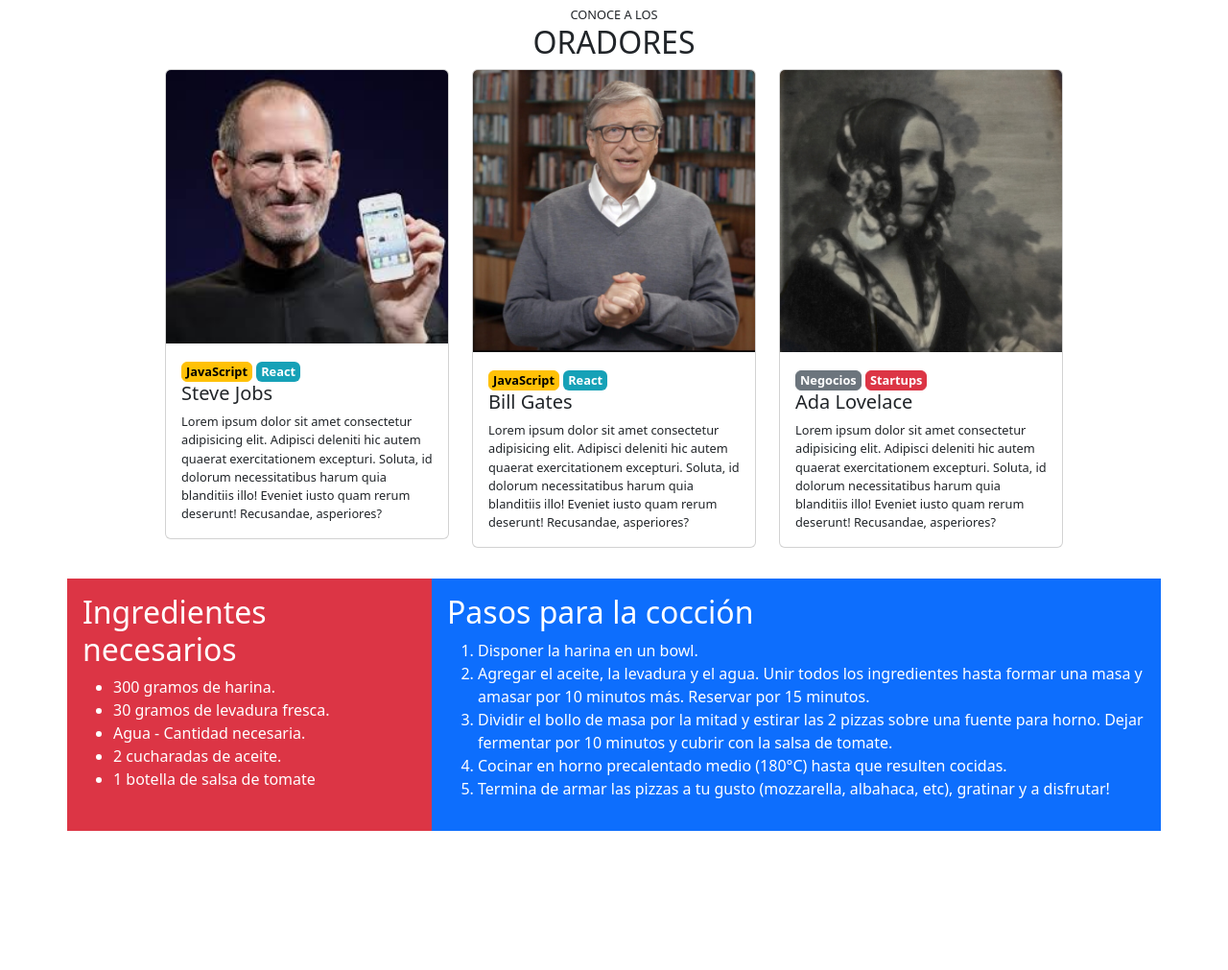
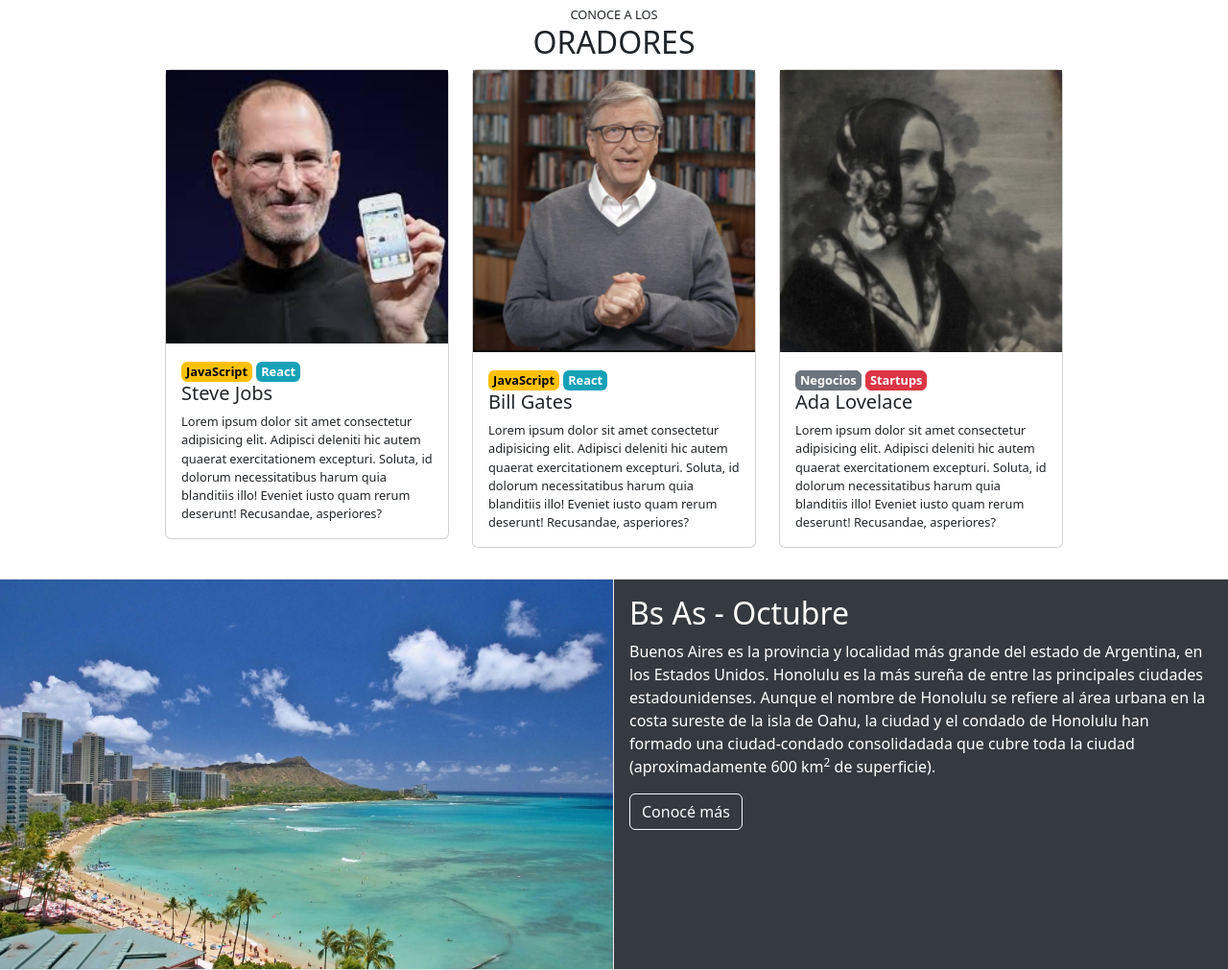
Before and after one commit to Miavei/CaC-Integrador-Frontend, a plain HTML site: page index.html in a window 1280 px wide. Shown: the part 885-1896 px from the top of the page at 96% size. Before the commit the page ends 1751 px from the top, so only its background shows below. Drawn offline with nearby package versions, Linux system fonts and the light colour scheme.

Commit message:
Tercer div completo.

```diff
--- a/css/style.css
+++ b/css/style.css
@@ -2,7 +2,7 @@
     background: #F2D300;
 }
 
-.bg-gris-nav {
+.bg-gris {
     background: #353a40;
 }
 
@@ -10,7 +10,7 @@
     color: #3d9756;
 }
 
-.container-imagen {
+#container-imagen-1 {
     height: 100vh;
     background-color: black;
 }
@@ -19,7 +19,7 @@
     overflow: hidden;
 }
 
-.imagen {
+#imagen-1 {
     height: 100vh;
     background-image: url(../img/ba1.jpg);
     background-repeat: no-repeat;
@@ -54,7 +54,7 @@
     }
 }
 
-.btn-blanco-orador {
+.btn-transparente {
     --bs-btn-hover-color: var(--bs-white);
     --bs-btn-hover-bg: #FFFFFF33;
     --bs-btn-active-color: var(--bs-btn-hover-color);
@@ -88,3 +88,30 @@
     --bs-btn-active-bg: #27a8c6;
     --bs-btn-active-border-color: #27a8c6;
 }
+
+#container-imagen-steve {
+    background-color: #09071d;
+}
+
+#container-imagen-bill {
+    background-color: #6a696e;
+}
+
+#container-imagen-ada {
+    background-color: #33342f;
+}
+
+#container-imagen-ada {
+    background-color: #33342f;
+}
+
+#container-imagen-3 {
+    background-color: #2f60ac;
+}
+
+#imagen-3 {
+    height:100%;
+    background-image: url(../img/honolulu.jpg);
+    background-repeat: no-repeat;
+    background-size: cover;
+}
--- a/index.html
+++ b/index.html
@@ -14,7 +14,7 @@
     <title>Conf Bs As</title>
   </head>
   <body>
-    <nav class="navbar navbar-expand-lg bg-gris-nav navbar-dark sticky-top">
+    <nav class="navbar navbar-expand-lg bg-gris navbar-dark sticky-top">
       <div class="container">
         <a class="navbar-brand" href="#">
           <img
@@ -57,8 +57,8 @@
       </div>
     </nav>
 
-    <div class="container-fluid p-0 position-relative container-imagen text-white clearfix">
-      <div class="imagen"></div>
+    <div class="container-fluid p-0 position-relative text-white clearfix" id="container-imagen-1">
+      <div id="imagen-1"></div>
       <!--<img src="img/ba1.jpg" alt="" class="img-fluid">-->
       <!--<img src="img/ba1.jpg" alt="" class="card-img-overlay">-->
       <div class="row justify-content-end bsas-align position-absolute top-50 end-0 translate-middle-y">
@@ -66,7 +66,7 @@
           <h1>Conf Bs As</h1>
           <p>Bs As llega por primera vez a Argentina. Un evento para compartir con nuestra comunidad el conocimiento de los expertos que están creando el futuro de Internet. Ven a conocer a miembros del evento, a otros estudiantes de Codo a Codo y los oradores de primer nivel que tenemos para ti. Te esperamos!</p>
           <div class="container p-1">
-            <button type="button" class="btn btn-outline-light btn-blanco-orador margin-bottom-boton">Quiero ser orador</button>
+            <button type="button" class="btn btn-outline-light btn-transparente margin-bottom-boton">Quiero ser orador</button>
             <a class="ms-1" href="https://www.youtube.com/watch?v=dQw4w9WgXcQ" target="_blank">
               <button type="button" class="btn btn-verde-ticket">Comprar tickets</button>
             </a>
@@ -83,7 +83,9 @@
       <div class="row">
         <div class="col-md-4 pb-2 pb-md-0">
           <div class="card w-100 p-0" style="width: 18rem;">
-            <img src="img/steve.jpg" class="card-img-top" alt="Steve Jobs sosteniendo un celular.">
+            <div id="container-imagen-steve">
+              <img src="img/steve.jpg" class="card-img-top" alt="Steve Jobs sosteniendo un celular.">
+            </div>
             <div class="card-body">
               <a href="https://www.w3schools.com/js/" target="_blank" class="btn btn-warning p-chico fw-bold p-1 py-0">JavaScript</a>
               <a href="https://www.w3schools.com/react/default.asp" target="_blank" class="btn btn-verde-react p-chico fw-bold p-1 py-0">React</a>
@@ -94,7 +96,9 @@
         </div>
         <div class="col-md-4 pb-2 pb-md-0">
           <div class="card w-100 p-0" style="width: 18rem;">
-            <img src="img/bill.jpg" class="card-img-top" alt="Bill Gates hablando.">
+            <div id="container-imagen-bill">
+              <img src="img/bill.jpg" class="card-img-top" alt="Bill Gates hablando.">
+            </div>
             <div class="card-body">
               <a href="https://www.w3schools.com/js/" target="_blank" class="btn btn-warning p-chico fw-bold p-1 py-0">JavaScript</a>
               <a href="https://www.w3schools.com/react/default.asp" target="_blank" class="btn btn-verde-react p-chico fw-bold p-1 py-0">React</a>
@@ -105,7 +109,9 @@
         </div>
         <div class="col-md-4">
           <div class="card w-100 p-0" style="width: 18rem;">
-            <img src="img/ada.jpeg" class="card-img-top" alt="Steve Jobs sosteniendo un celular.">
+            <div id="container-imagen-ada">
+              <img src="img/ada.jpeg" class="card-img-top" alt="Steve Jobs sosteniendo un celular.">
+            </div>
             <div class="card-body">
               <a href="https://www.w3schools.com/js/" target="_blank" class="btn btn-secondary p-chico fw-bold p-1 py-0">Negocios</a>
               <a href="https://www.w3schools.com/react/default.asp" target="_blank" class="btn btn-danger p-chico fw-bold p-1 py-0">Startups</a>
@@ -117,41 +123,15 @@
       </div>
     </div>
 
-    <div class="container mt-4">
+    <div class="container-fluid mt-4">
       <div class="row">
-        <div class="col-12 col-sm-6 col-lg-4 p-3 bg-danger text-white">
-          <h2>Ingredientes necesarios</h2>
-          <ul>
-            <li>300 gramos de harina.</li>
-            <li>30 gramos de levadura fresca.</li>
-            <li>Agua - Cantidad necesaria.</li>
-            <li>2 cucharadas de aceite.</li>
-            <li>1 botella de salsa de tomate</li>
-          </ul>
+        <div class="col-12 col-lg-6 p-0 border border-light-subtle border-start-0" id="container-imagen-3">
+          <img src="img/honolulu.jpg" alt="Playa en Honolulu." width="100%">
         </div>
-        <div class="col-12 col-sm-6 col-lg-8 p-3 bg-primary text-white">
-          <h2>Pasos para la cocción</h2>
-          <ol>
-            <li>Disponer la harina en un bowl.</li>
-            <li>
-              Agregar el aceite, la levadura y el agua. Unir todos los
-              ingredientes hasta formar una masa y amasar por 10 minutos más.
-              Reservar por 15 minutos.
-            </li>
-            <li>
-              Dividir el bollo de masa por la mitad y estirar las 2 pizzas sobre
-              una fuente para horno. Dejar fermentar por 10 minutos y cubrir con
-              la salsa de tomate.
-            </li>
-            <li>
-              Cocinar en horno precalentado medio (180°C) hasta que resulten
-              cocidas.
-            </li>
-            <li>
-              Termina de armar las pizzas a tu gusto (mozzarella, albahaca,
-              etc), gratinar y a disfrutar!
-            </li>
-          </ol>
+        <div class="col-12 col-lg-6 p-3 bg-gris text-white border border-light-subtle border-start-0 border-end-0">
+          <h2>Bs As - Octubre</h2>
+          <p>Buenos Aires es la provincia y localidad más grande del estado de Argentina, en los Estados Unidos. Honolulu es la más sureña de entre las principales ciudades estadounidenses. Aunque el nombre de Honolulu se refiere al área urbana en la costa sureste de la isla de Oahu, la ciudad y el condado de Honolulu han formado una ciudad-condado consolidadada que cubre toda la ciudad (aproximadamente 600 km<sup>2</sup> de superficie).</p>
+          <a href="#" class="btn btn-outline-light btn-transparente">Conocé más</a>
         </div>
       </div>
     </div>
```
